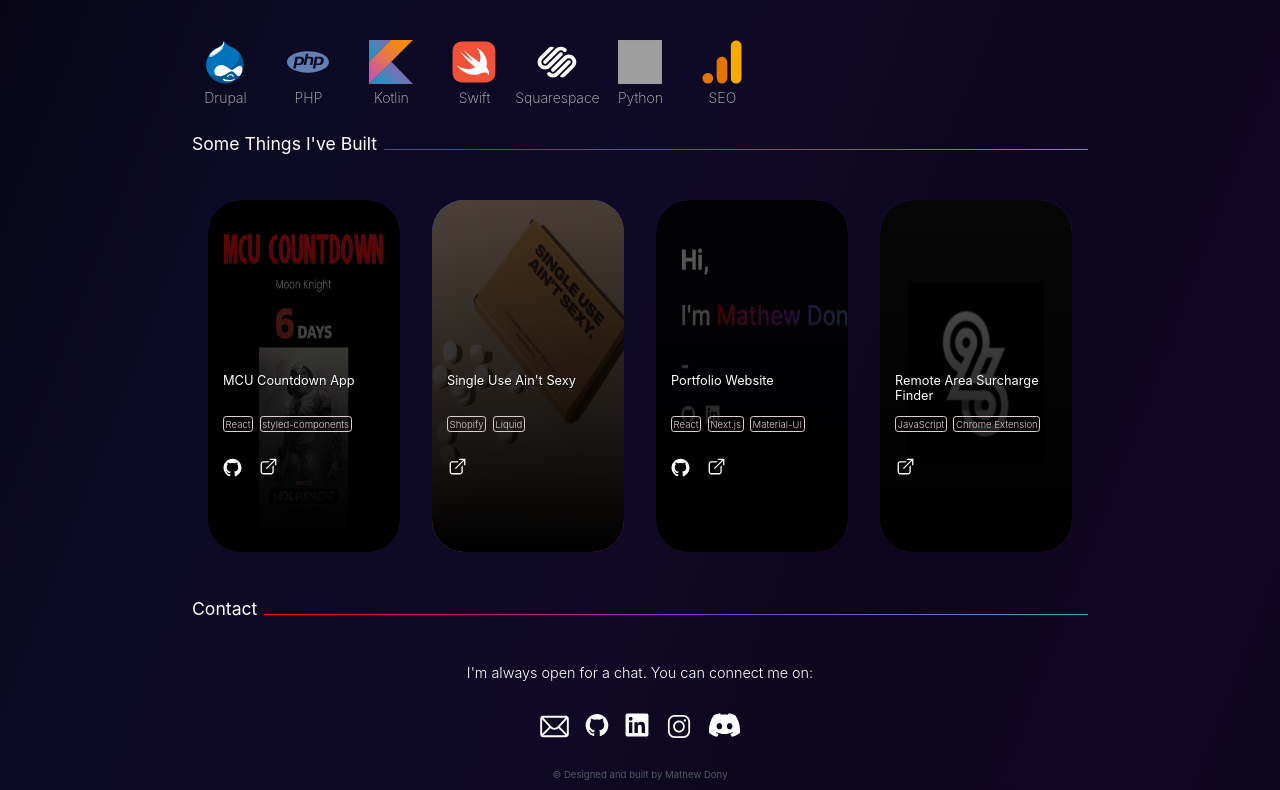
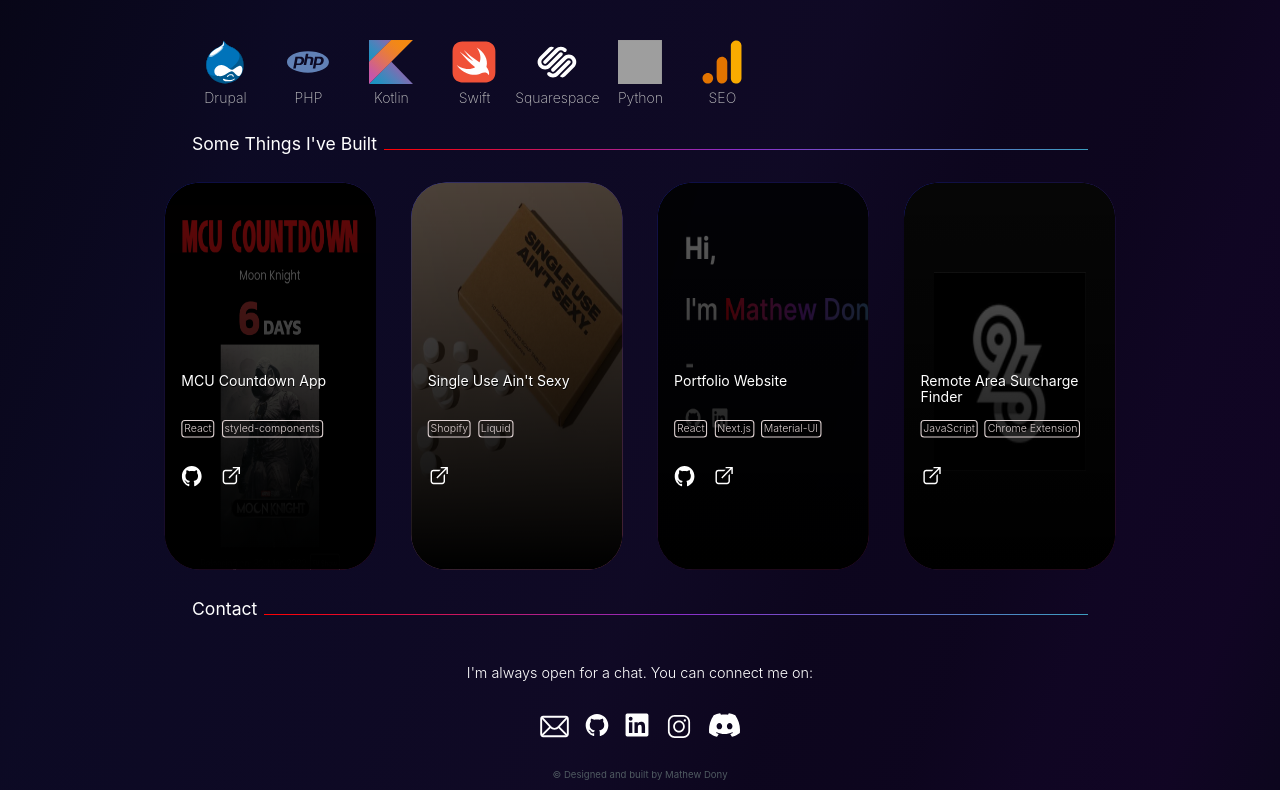
Before and after one commit to mdmathewdc/Mathew-Dony-Portfolio, a Next.js app in the folder mathew-dony-portfolio/: page / in a window 1280 px wide. Shown: the part 1937-2727 px from the top of the page. Built offline with nearby package versions, Linux system fonts and the light colour scheme; grey boxes are pictures that could not be loaded; a web font is replaced by a local one.

Commit message:
Add animation to cards

```diff
--- a/mathew-dony-portfolio/components/ProjectTile.jsx
+++ b/mathew-dony-portfolio/components/ProjectTile.jsx
@@ -19,7 +19,22 @@ const ProjectTile = () => {
   };
 
   return (
-    <TileContainer>
+    <TileContainer
+      initial="hidden"
+      whileInView="visible"
+      viewport={{ once: true }}
+      transition={{
+        type: "spring",
+        bounce: 0.2,
+        duration: 1.5,
+        ease: "easeInOut",
+        delay: 0.3,
+      }}
+      variants={{
+        visible: { opacity: 1, scale: 1.1 },
+        hidden: { opacity: 0, scale: 1 },
+      }}
+    >
       <motion.div
         ref={carousel}
         className="carousel"
@@ -66,7 +81,7 @@ const ProjectTile = () => {
   );
 };
 
-const TileContainer = styled.div`
+const TileContainer = styled(motion.div)`
     margin-left: -5vw;
     margin-right: -5vw;
 
```
